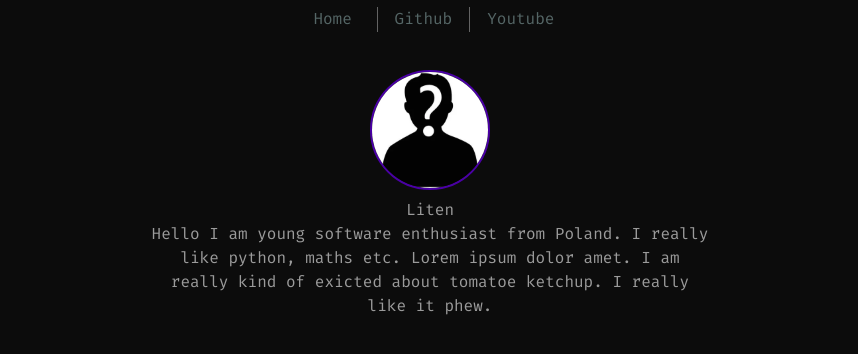
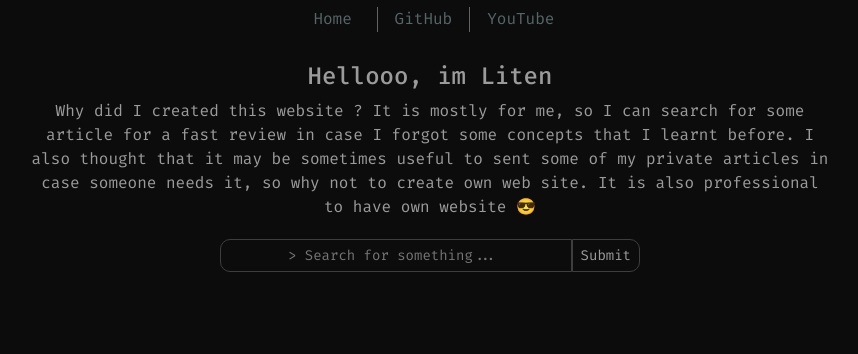
Before and after one commit to Litenoo/MyBlog, a Django app: page / in a window 1280 px wide. Shown: the top 354 px of the page, without its empty margins (210-1068 px from the left). Run offline with Django 5.2, Linux system fonts and the light colour scheme; data that the repository does not hold is empty; some libraries are stand-ins or nearby versions.

Commit message:
Add tiles display for posts

```diff
--- /dev/null
+++ b/backend/posts/pagination.py
@@ -0,0 +1,4 @@
+from rest_framework.pagination import PageNumberPagination
+
+class PostPagination(PageNumberPagination) :
+    page_size = 8
--- a/backend/posts/urls.py
+++ b/backend/posts/urls.py
@@ -1,7 +1,7 @@
 from django.urls import path, include
-from .views import PostDetailAPIView, PostListAPIView
+from .views import PostListAPI, PostDetailAPIView
 
 urlpatterns = [
-    path("posts/", PostListAPIView.as_view(), name="post_list"),
-    path("posts/<slug:slug>", PostDetailAPIView.as_view(), name="post_detail")
+    path("api/posts/", PostListAPI.as_view(), name="post_api"),
+    path("api/posts/<slug:slug>", PostDetailAPIView.as_view(), name="post_detail")
 ]
--- a/backend/posts/views.py
+++ b/backend/posts/views.py
@@ -1,16 +1,35 @@
-from rest_framework.generics import ListAPIView, RetrieveAPIView
-from rest_framework.filters import SearchFilter
+from rest_framework.generics import RetrieveAPIView
+from rest_framework.views import APIView
+from rest_framework.response import Response
+from django.db.models import Q
+
+
 from .models import Post
 from .serializers import PostSerializer
+from .pagination import PostPagination
 
 
-class PostListAPIView(ListAPIView):
-    queryset = Post.objects.filter(published=True)
-    serializer_class = PostSerializer
-    filter_backends = [SearchFilter]
-    search_fields = ['title']
 
 class PostDetailAPIView(RetrieveAPIView):
     queryset = Post.objects.filter(published=True)
     serializer_class = PostSerializer
     lookup_field = "slug"
+
+class PostListAPI(APIView):
+    def post(self, request):
+        query = request.data.get("query", "")
+        page = request.data.get("page", 1)
+
+        posts = Post.objects.all().order_by("-created_at")
+
+        if query:
+            posts = posts.filter(
+                Q(title__icontains=query) |
+                Q(description__icontains=query) |
+                Q(category__icontains=query)
+            )
+        paginator = PostPagination()
+        result_page = paginator.paginate_queryset(posts, request)
+
+        serializer = PostSerializer(result_page, many=True)
+        return paginator.get_paginated_response(serializer.data)
--- a/backend/web/static/css/style.css
+++ b/backend/web/static/css/style.css
@@ -3,8 +3,10 @@
 }
 
 ::selection {
-  background-color: #50009b; /* highlight background */
-  color: #ffffff;            /* highlighted text color */
+    background-color: #50009b;
+    /* highlight background */
+    color: #ffffff;
+    /* highlighted text color */
 }
 
 body {
@@ -20,7 +22,13 @@ nav {
     align-items: center;
     justify-content: center;
     flex-direction: row;
-    padding:4px;
+    padding: 4px;
+}
+
+.post_tile {
+    display: block;
+    text-decoration: none;
+    color: inherit;
 }
 
 button {
@@ -38,12 +46,8 @@ button {
 }
 
 button:hover {
-    color: #ffffff;
-    transform: scale(1.12);
-
-    text-shadow:
-        0 0 5px rgba(100, 150, 255, 0.8),
-        0 0 12px rgba(100, 150, 255, 0.6);
+    color: #5300b8;
+    transform: scale(1.06);
 }
 
 .separator {
@@ -54,21 +58,86 @@ button:hover {
     background-color: #636363;
 }
 
+.small_text {
+    font-size: 13px;
+}
+
 .main_container {
-    max-width: 50%;
+    width: 50%;
+    min-width: 800px;
     margin: 0 auto;
     display: flex;
     flex-direction: column;
     align-items: center;
+}
+
+.about_section {
     text-align: center;
 }
 
-.avatar {
-    width: 120px;
-    height: 120px;
-    border-radius: 50%;
-    object-fit: cover;
-    border: 2px solid #4a00a5;
-    display: block;
-    margin: 1vh auto;
+.searchbar {
+    display: flex;
+    align-items: center;
+    padding: 6px;
+    width: 420px;
+    transition: box-shadow 0.3s ease;
+    padding: 20px 0px;
 }
+
+.searchbar input[type="search"] {
+    flex: 1;
+    background: transparent;
+    border: 1px solid rgb(62, 62, 62);
+    outline: none;
+    padding: 5px 10px;
+    color: #ffffff;
+    font-size: 14px;
+    border-radius: 10px 0px 0px 10px;
+    text-align: center;
+    transition: 0.2s;
+}
+
+
+.searchbar input[type="submit"] {
+    background-color: transparent;
+    color: rgb(155, 155, 155);
+    padding: 5px 8px;
+    cursor: pointer;
+    font-size: 14px;
+    border: 1px solid rgb(62, 62, 62);
+    border-radius: 0px 10px 10px 0px;
+    transition: 0.2s;
+}
+
+.searchbar input[type="search"]:focus {
+    border: 1px solid rgb(116, 116, 116);
+    transition: 0.2s;
+    font-weight: bold;
+}
+
+.searchbar input[type="submit"]:hover {
+    color: rgb(162, 162, 162);
+    border-color: rgb(116, 116, 116);
+    background: linear-gradient(16deg, #4a00a5, #110024);
+    transition: 0.2s;
+}
+
+#post_container {
+    margin-top: 24px;
+}
+
+.post_tile {
+    border-top: 1px solid rgb(62, 62, 62);
+    padding: 12px 36px 24px 36px;
+    text-align: left;
+    min-width: 520px;
+
+}
+
+.post_tile:hover {
+    cursor: pointer;
+}
+
+.post_tile>* {
+    padding: 4px;
+}
--- /dev/null
+++ b/backend/web/static/js/post_cards_loader.js
@@ -0,0 +1,84 @@
+function getCookie(name) {
+    let cookieValue = null;
+
+    if (document.cookie && document.cookie !== '') {
+        const cookies = document.cookie.split(';');
+
+        for (let i = 0; i < cookies.length; i++) {
+            const cookie = cookies[i].trim();
+
+            if (cookie.substring(0, name.length + 1) === (name + '=')) {
+                cookieValue = decodeURIComponent(cookie.substring(name.length + 1));
+                break;
+            }
+        }
+    }
+
+    return cookieValue;
+}
+
+const csrftoken = getCookie('csrftoken');
+
+let page = 1;
+let loading = false;
+let query = "";
+
+async function loadPosts() {
+
+    const response = await fetch("/api/posts/", {
+        method: "POST",
+        credentials: "same-origin",
+        headers: {
+            "Content-Type": "application/json",
+            "X-CSRFToken": csrftoken
+        },
+        body: JSON.stringify({
+            query: "",
+            page: page
+        })
+    });
+
+    const data = await response.json();
+    renderPosts(data.results);
+}
+
+function renderPosts(posts) {
+
+    const container = document.getElementById("post_container");
+
+    posts.forEach(post => {
+
+        const tile = document.createElement("a");
+        tile.href = `/article/${post.slug}`;
+        tile.classList.add("post_tile");
+
+        const date = new Date(post.created_at);
+        const formatted = date.toISOString().split("T")[0];
+
+        const description = post.content.slice(0, 130)
+
+
+        tile.innerHTML = `
+            <h4>${post.title}</h4>
+            <div>${description}...</div>
+            <div class="small_text">${formatted}</div>
+        `;
+
+        container.appendChild(tile);
+    });
+
+    console.log("posts have been rendered !")
+}
+
+window.addEventListener("scroll", () => {
+
+    if (
+        window.innerHeight + window.scrollY >=
+        document.body.offsetHeight - 300
+    ) {
+        loadPosts();
+    }
+
+});
+
+loadPosts();
--- a/backend/web/templates/base.html
+++ b/backend/web/templates/base.html
@@ -30,11 +30,11 @@
 <body class="general_background">
 
     <nav>
-        <button>Home</button>
+        <button onclick="window.location.href='/'">Home</button>
         <div class="separator"></div>
-        <button>Github</button>
+        <button>GitHub</button>
         <div class="separator"></div>
-        <button>Youtube</button>
+        <button>YouTube</button>
     </nav>
 
     <div class="container mt-4">
--- a/backend/web/templates/home.html
+++ b/backend/web/templates/home.html
@@ -1,17 +1,29 @@
 {% extends "base.html" %}
+
+{% load static %}
 
 {% block title %}Home{% endblock %}
 
 {% block content %}
 
+{% csrf_token %}
+
+
 <div class="main_container">
-    <img src="/static/images/avatar.png" class="avatar" alt="Avatar">
-    <span>Liten</span>
+    <h4>Hellooo, im Liten</h4>
 
-    <span class="content">
-        Hello I am young software enthusiast from Poland. I really like python, maths etc. Lorem ipsum dolor amet.
-        I am really kind of exicted about tomatoe ketchup. I really like it phew.
+    <span class="about_section">
+        Why did I created this website ?
+        It is mostly for me, so I can search for some article for a fast review in case I forgot some concepts that I learnt before.
+        I also thought that it may be sometimes useful to sent some of my private articles in case someone needs it, so why not to create own web site.
+        It is also professional to have own website 😎
     </span>
+
+    <form action="" class="searchbar">
+        <input type="search" placeholder=" > Search for something..."> <input type="submit">
+    </form>
+    <div id="post_container"></div>
 </div>
 
+<script src="{% static '/js/post_cards_loader.js' %}"></script>
 {% endblock %}
```
Also changed, not shown: backend/web/templates/article.html (+6 -3 lines), backend/web/static/images/avatar.png (deleted).
